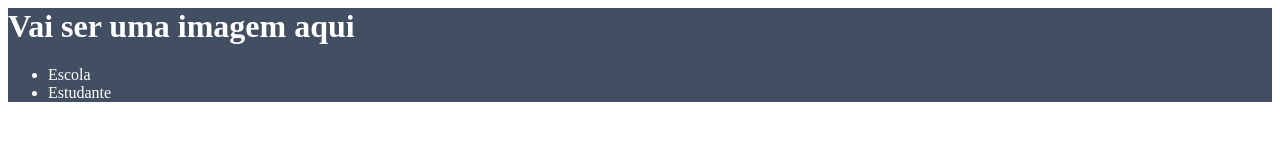
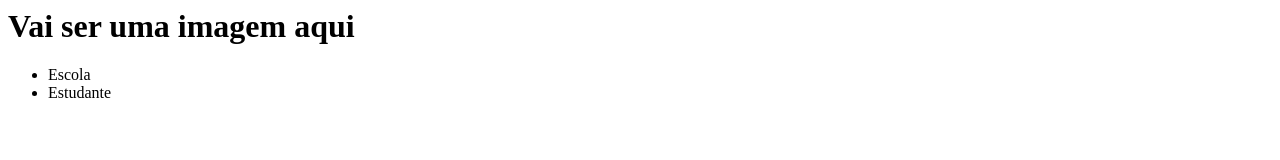
Before and after one commit to Elaineperusso/Matem-tica-2, a plain HTML site: page index.html in a window 1280 px wide. Drawn offline with Linux system fonts and the light colour scheme.

Commit message:
Add files via upload

```diff
--- a/style.css
+++ b/style.css
@@ -1,4 +1 @@
-header {
-    background-color: #424E61;
-    color: white;
-}
+@import url('https://fonts.googleapis.com/css2?family=Montserrat:ital,wght@0,100..900;1,100..900&display=swap');
```
